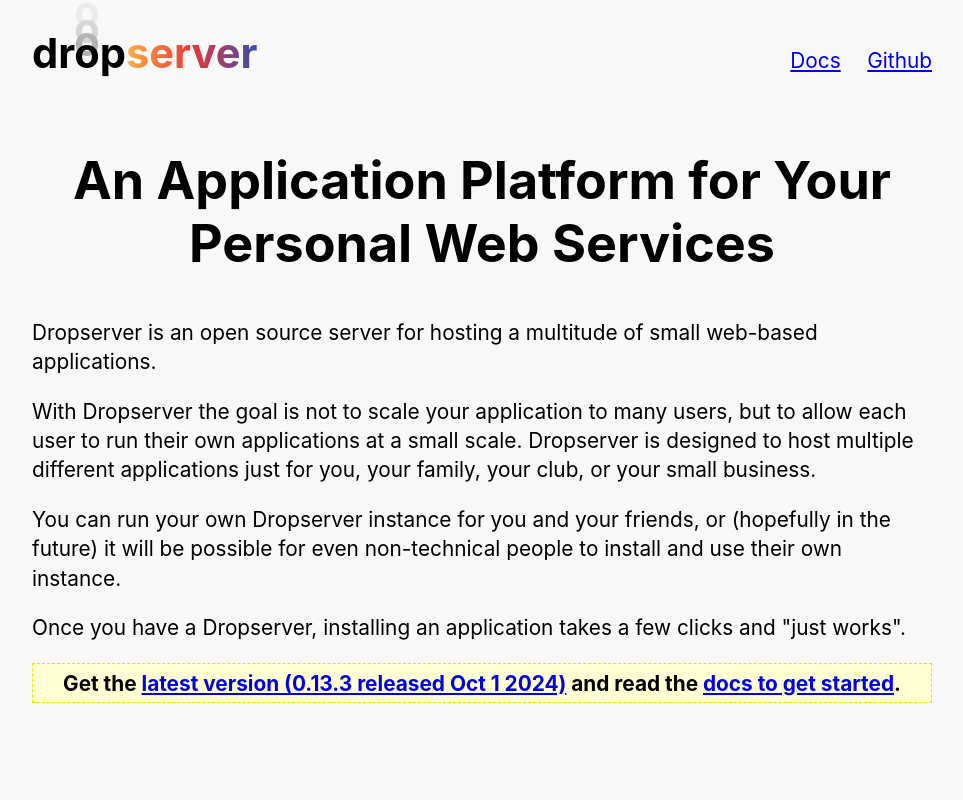
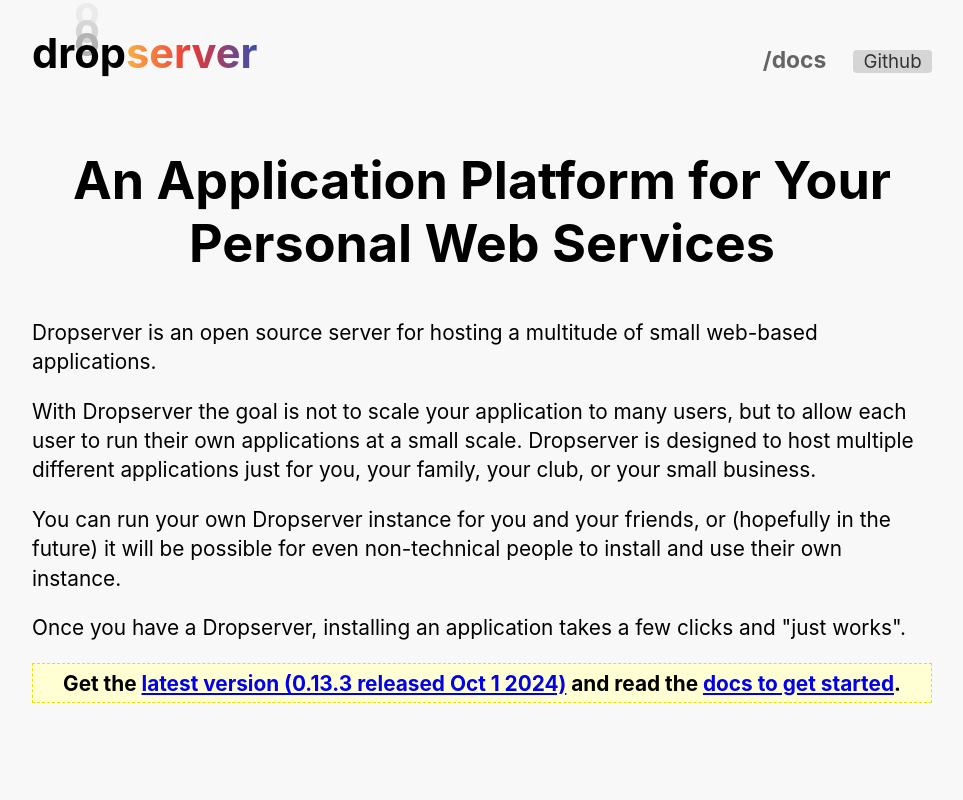
Before and after one commit to teleclimber/Dropserver.org, an Astro site: page / in a window 1280 px wide. Shown: the top 800 px of the page, without its empty margins (158-1121 px from the left). Built offline with nearby package versions, Linux system fonts and the light colour scheme; Astro itself is replaced by a stand-in of ours.

Commit message:
Improve header links look

```diff
--- a/src/layouts/HomeLayout.astro
+++ b/src/layouts/HomeLayout.astro
@@ -35,8 +35,8 @@ header {
 			dr<span class="drop-o">o</span>p<span class="s">server</span>
 		</h1>
 		<div class="links">
-			<a href="docs">Docs</a>
-			<a href="https://github.com/teleclimber/Dropserver">Github</a>
+			<a class="internal" href="docs">/docs</a>
+			<a class="external" href="https://github.com/teleclimber/Dropserver">Github</a>
 		</div>
 	</header>
 
--- a/src/styles/base-style.css
+++ b/src/styles/base-style.css
@@ -63,7 +63,28 @@ h1.dropserver-logo.big {
 		color: transparent;
 	}
 }
-
+header .external {
+	text-decoration: none;
+	font-size: 0.9em;
+	background-color: #d5d5d5;
+	color: #333;
+	padding: 0 0.5rem;
+	border-radius: 4px;
+}
+header .external:hover {
+	background-color: #dadada;
+	color: black;
+}
+header .internal {
+	color: #646464;
+	font-weight: bold;
+	font-size: 1.1rem;
+	text-decoration: none;
+}
+header .internal:hover {
+	color: black;
+	text-decoration: underline;
+}
 footer {
 	margin: 1.5em 0 0 0;
 	padding: 1em 0 5em 0;
```
Also changed, not shown: src/layouts/DocsPageLayout.astro (+2 -7 lines).
